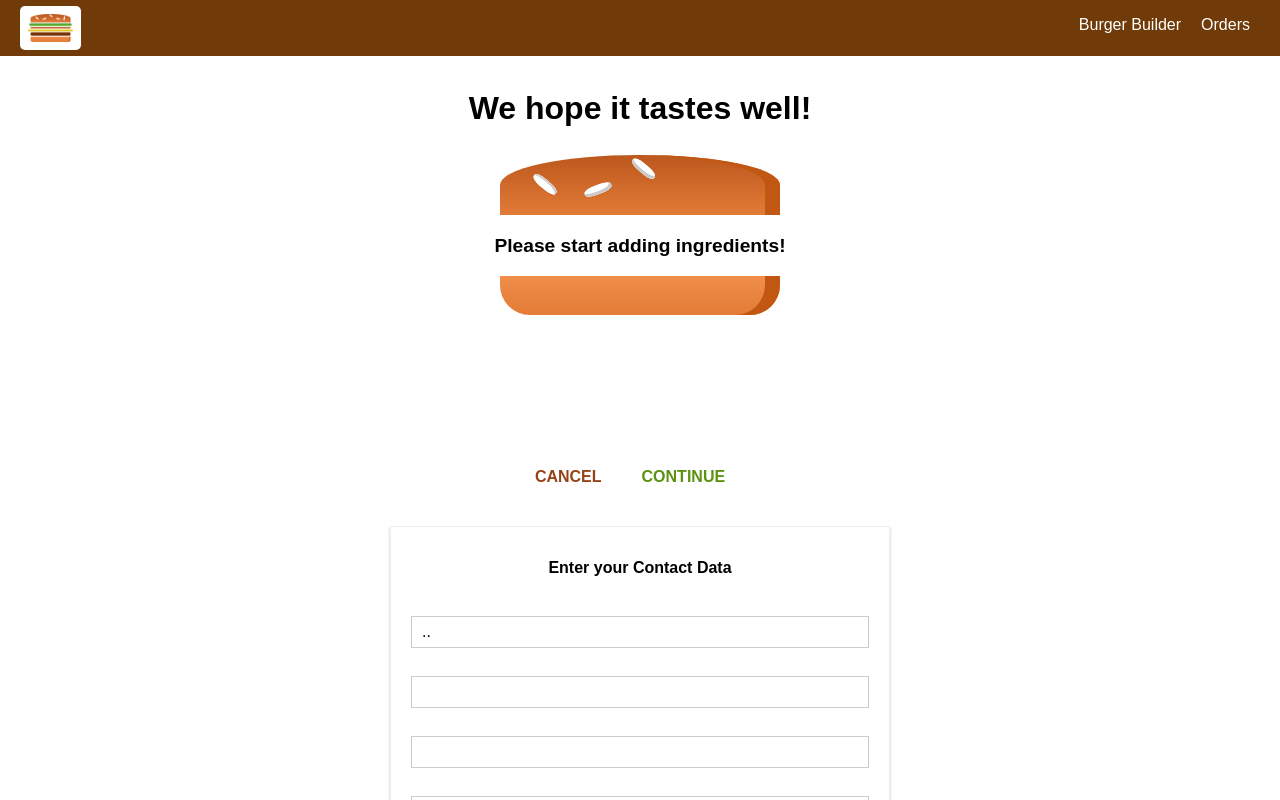
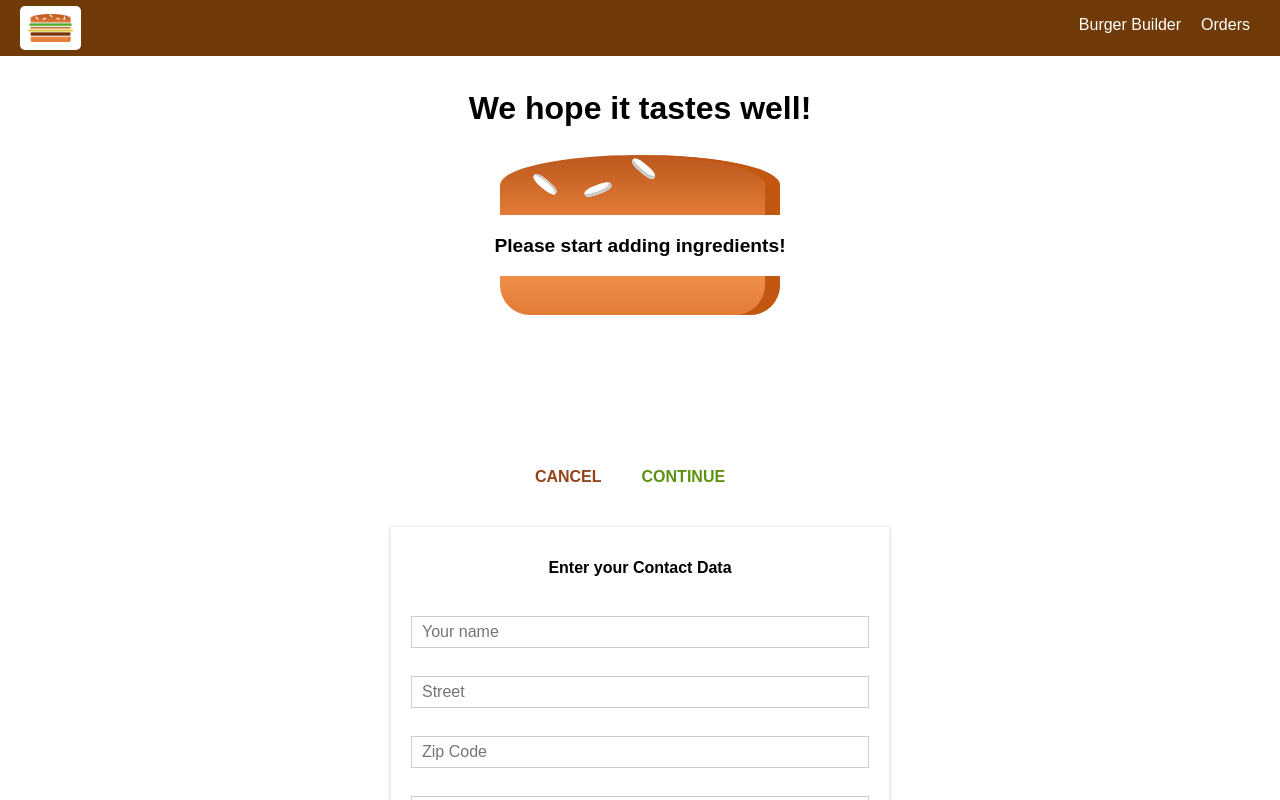
Before and after one commit to NiedzwiedzGit/burger-builder, a React app: page /checkout in a window 1280 px wide. Both pictures are taken after a click on the button "CONTINUE". Shown: the top 800 px of the page. Built offline with nearby package versions, Linux system fonts and the light colour scheme.

Commit message:
Dynamically create inputs based on JS config

```diff
--- a/src/containers/Checkout/ContactData/ContactData.js
+++ b/src/containers/Checkout/ContactData/ContactData.js
@@ -80,11 +80,23 @@ class ContactData extends Component {
             });
     }
     render() {
+        const formElementsArray = [];
+        for (let key in this.state.orderForm) {
+            formElementsArray.push({
+                id: key,
+                config: this.state.orderForm[key]
+
+            });
+            //console.log(formElementsArray);
+        }
         let form = (<form>
-            <Input elementType="..." elementConfig="..." value=".." />
-            <Input inputType="input" type="email" name="email" placeholder="Your Mail" />
-            <Input inputType="input" type="text" name="street" placeholder="Your street" />
-            <Input inputType="input" type="text" name="postalCode" placeholder="Your postalCode" />
+            {formElementsArray.map(formElement => (
+                <Input
+                    key={formElement.id}
+                    elemntType={formElement.config.elementType}
+                    elementConfig={formElement.config.elementConfig}
+                    value={formElement.config.value} />
+            ))}
             <Button btnType="Success" clicked={this.orderHandler}>ORDER</Button>
         </form>);
         if (this.state.loading) {
```
